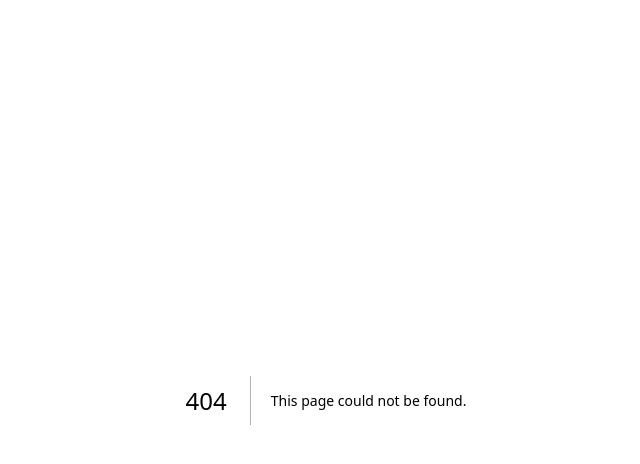
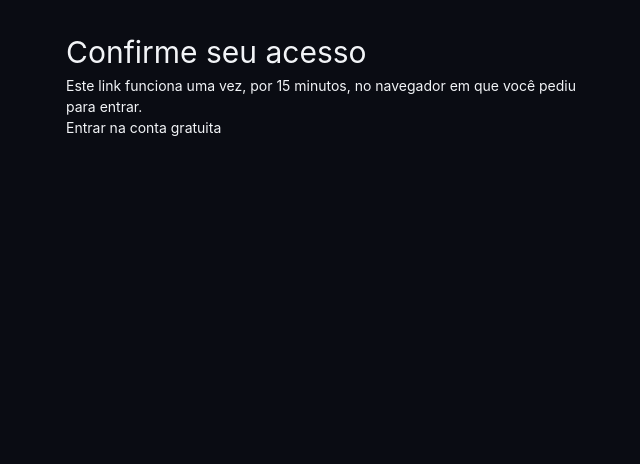
Before and after one commit to Lforbias/legalos, a Next.js app: page /acesso/confirmar in a window 1280 px wide. Before the commit this address had no page. Shown: the top 464 px of the page, without its empty margins (314-954 px from the left). Built offline with nearby package versions, Linux system fonts and the light colour scheme.

Commit message:
feat: blog, ferramentas e comunidade — src/app/(audience)/acesso/confirmar/page.tsx

```diff
--- /dev/null
+++ b/src/app/(audience)/acesso/confirmar/page.tsx
@@ -0,0 +1,28 @@
+import type { Metadata } from "next";
+import { Action } from "../../_forms";
+export const metadata: Metadata = {
+  title: "Confirmar acesso",
+  robots: { index: false, follow: false },
+  referrer: "no-referrer",
+};
+export default async function Confirm({
+  searchParams,
+}: {
+  searchParams: Promise<{ token?: string }>;
+}) {
+  const { token } = await searchParams;
+  return (
+    <div className="aud-wrap aud-content">
+      <div className="aud-card" style={{ maxWidth: 520, margin: "30px auto" }}>
+        <h1 style={{ fontSize: 30 }}>Confirme seu acesso</h1>
+        <p>
+          Este link funciona uma vez, por 15 minutos, no navegador em que você
+          pediu para entrar.
+        </p>
+        <Action path="auth/confirm" data={{ token }} primary>
+          Entrar na conta gratuita
+        </Action>
+      </div>
+    </div>
+  );
+}
```
